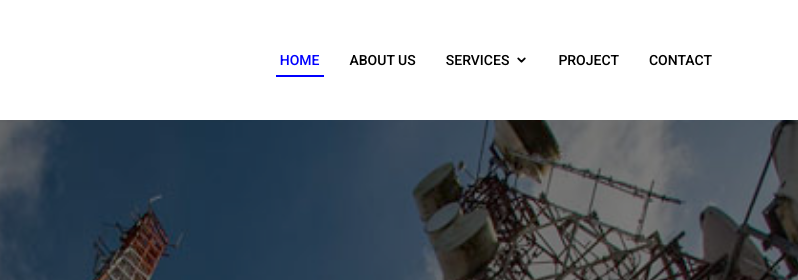
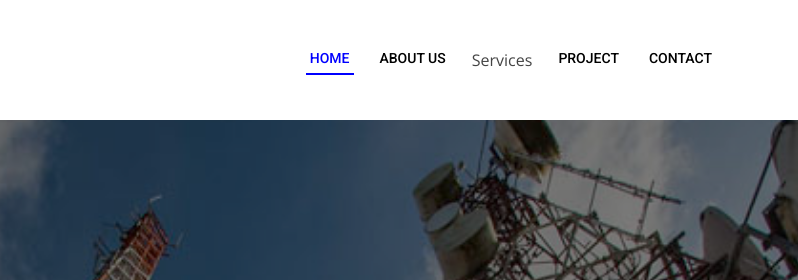
Before and after one commit to ahmdxwebdev/bramweb, a plain HTML site: page index.html in a window 1280 px wide. Shown: the top 280 px of the page, 482-1280 px from the left. Drawn offline with nearby package versions, Linux system fonts and the light colour scheme.

Commit message:
link updated

```diff
--- a/index.html
+++ b/index.html
@@ -46,7 +46,7 @@
 
     <!-- ======= Header ======= -->
     <header id="header" class="fixed-top">
-        <div class="container d-flex align-items-center">
+        <div class="container d-flex align-items-center container-fluid">
 
             <img src="assets/img/heksa.png" width="100px" height="100px">
             <h2 style="margin-left: 10px; margin-top: 42px;font-family: 'Libre Baskerville', serif;">Duta Heksa Nusa</h2>
@@ -60,7 +60,7 @@
                 <ul>
                     <li class="active"><a href="index.html">Home</a></li>
                     <li><a href="portfolio">About Us</a></li>
-                    <li class="drop-down"><a href="">Services</a>
+                    <li class="drop-down">Services</a>
                         <ul>
                             <li><a href="telco.html">Telco</a></li>
                             <li><a href="#">ICT</a></li>
```
Also changed, not shown: telco.html (+3 -3 lines).
